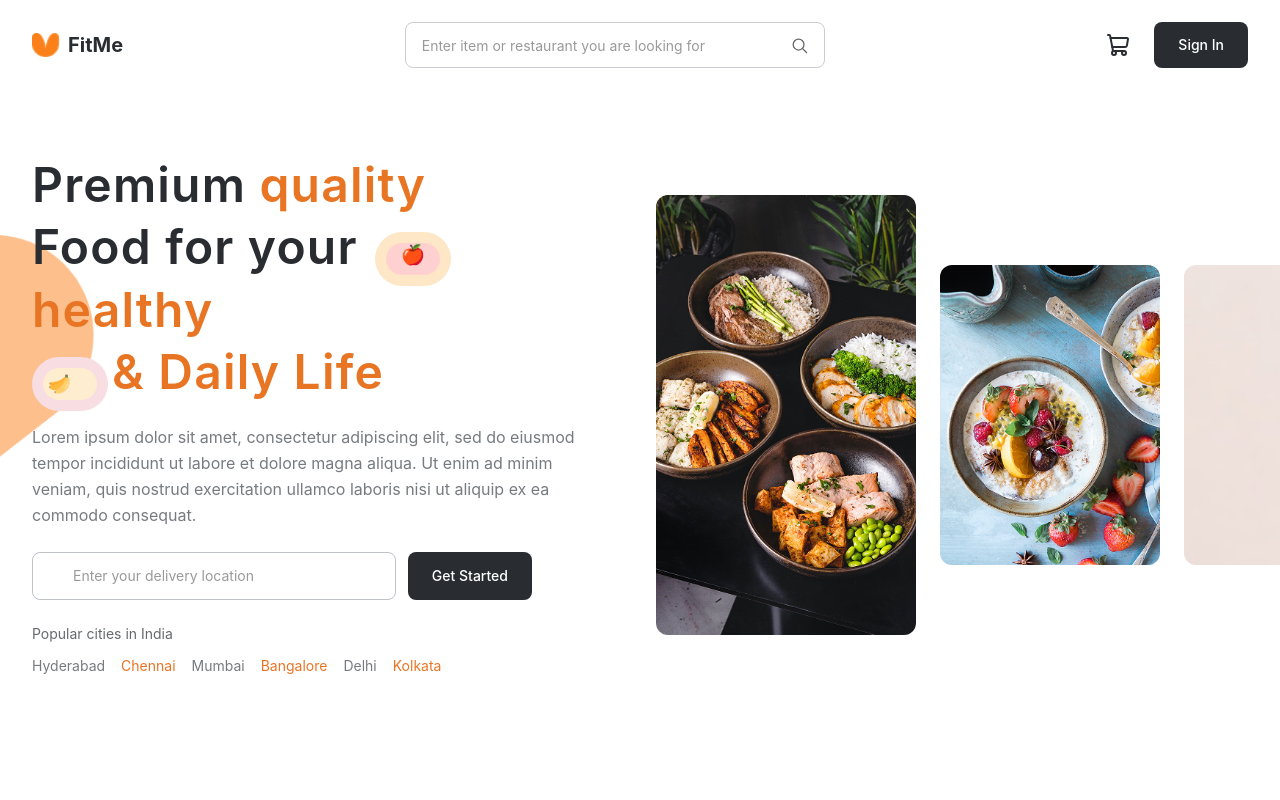
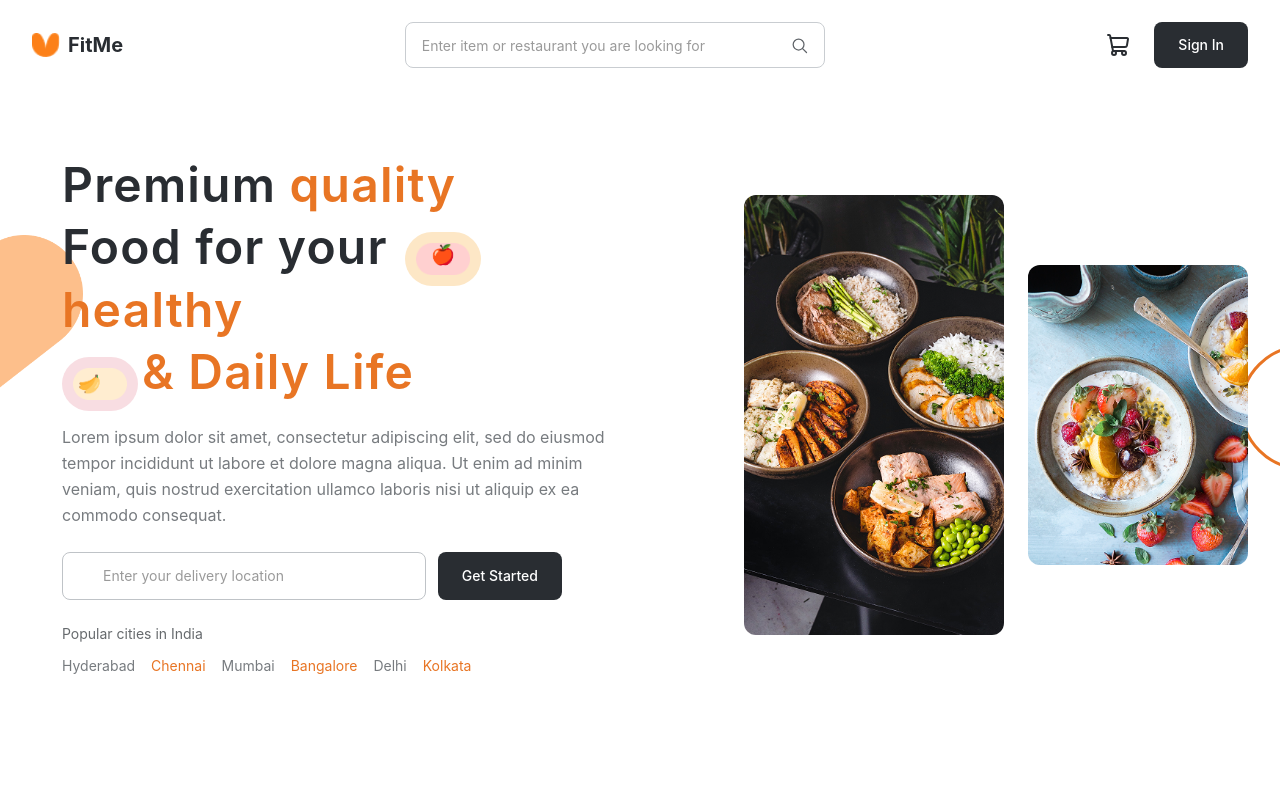
Before and after one commit to Izick7/FitMe-Final-Project-Advanced, a React (Vite) app: page /homepage in a window 1280 px wide. Shown: the top 800 px of the page. Built offline with nearby package versions, Linux system fonts and the light colour scheme.

Commit message:
Improve HeroSection styling

```diff
--- a/src/components/HeroSection.jsx
+++ b/src/components/HeroSection.jsx
@@ -10,15 +10,15 @@ function HeroSection() {
 
   return (
     <section className="relative w-full overflow-hidden bg-[#ffffff]">
-      <div className="pointer-events-none absolute left-0 top-[145px] hidden md:block">
-        <img src={heroBlob} alt="" className="w-[170px] -translate-x-[45%]" />
+      <div className="pointer-events-none absolute left-7 top-[145px] hidden md:block">
+        <img src={heroBlob} alt="" className="w-[100px] -translate-x-[45%]" />
       </div>
 
       <div className="pointer-events-none absolute right-[-85px] top-[255px] h-[125px] w-[125px] rounded-full border-[3px] border-[#e87524] hidden md:block" />
 
       <div className="relative mx-auto flex w-full max-w-[1280px] flex-col lg:flex-row items-center gap-10 lg:gap-16 px-4 sm:px-8 pb-16 lg:pb-24 pt-10 lg:pt-16">
 
-        <div className="w-full lg:w-[560px] shrink-0">
+        <div className="w-full lg:w-[560px] shrink-0 ml-[30px]">
           <h1 className="text-3xl sm:text-4xl lg:text-5xl font-semibold leading-[1.3] tracking-wide text-[#292d32]">
             Premium <span className="text-[#e87524]">quality</span>
             <br />
@@ -58,11 +58,10 @@ function HeroSection() {
               {cities.map((city, index) => (
                 <span
                   key={city}
-                  className={`cursor-pointer ${
-                    index === 1 || index === 3 || index === 5
+                  className={`cursor-pointer ${index === 1 || index === 3 || index === 5
                       ? "text-[#e87524]"
                       : "text-[#777b7f]"
-                  }`}
+                    }`}
                 >
                   {city}
                 </span>
@@ -71,17 +70,15 @@ function HeroSection() {
           </div>
         </div>
 
-        <div className="relative flex w-full lg:flex-1 items-center gap-3 sm:gap-6 overflow-x-auto lg:overflow-visible">
+        <div className="relative flex justify-end w-full lg:flex-1 items-center gap-3 sm:gap-6 overflow-x-auto lg:overflow-visible">
           <div className="h-[280px] sm:h-[360px] lg:h-[440px] w-[170px] sm:w-[210px] lg:w-[260px] shrink-0 overflow-hidden rounded-xl">
             <img src={heroImage1} alt="Healthy food" className="h-full w-full object-cover" />
           </div>
           <div className="h-[190px] sm:h-[250px] lg:h-[300px] w-[145px] sm:w-[180px] lg:w-[220px] shrink-0 overflow-hidden rounded-xl">
             <img src={heroImage2} alt="Healthy food" className="h-full w-full object-cover" />
           </div>
-          <div className="h-[190px] sm:h-[250px] lg:h-[300px] w-[145px] sm:w-[180px] lg:w-[220px] shrink-0 overflow-hidden rounded-l-xl hidden sm:block">
-            <img src={heroImage3} alt="" className="h-full w-full object-cover" />
-          </div>
         </div>
+
       </div>
     </section>
   );
```
